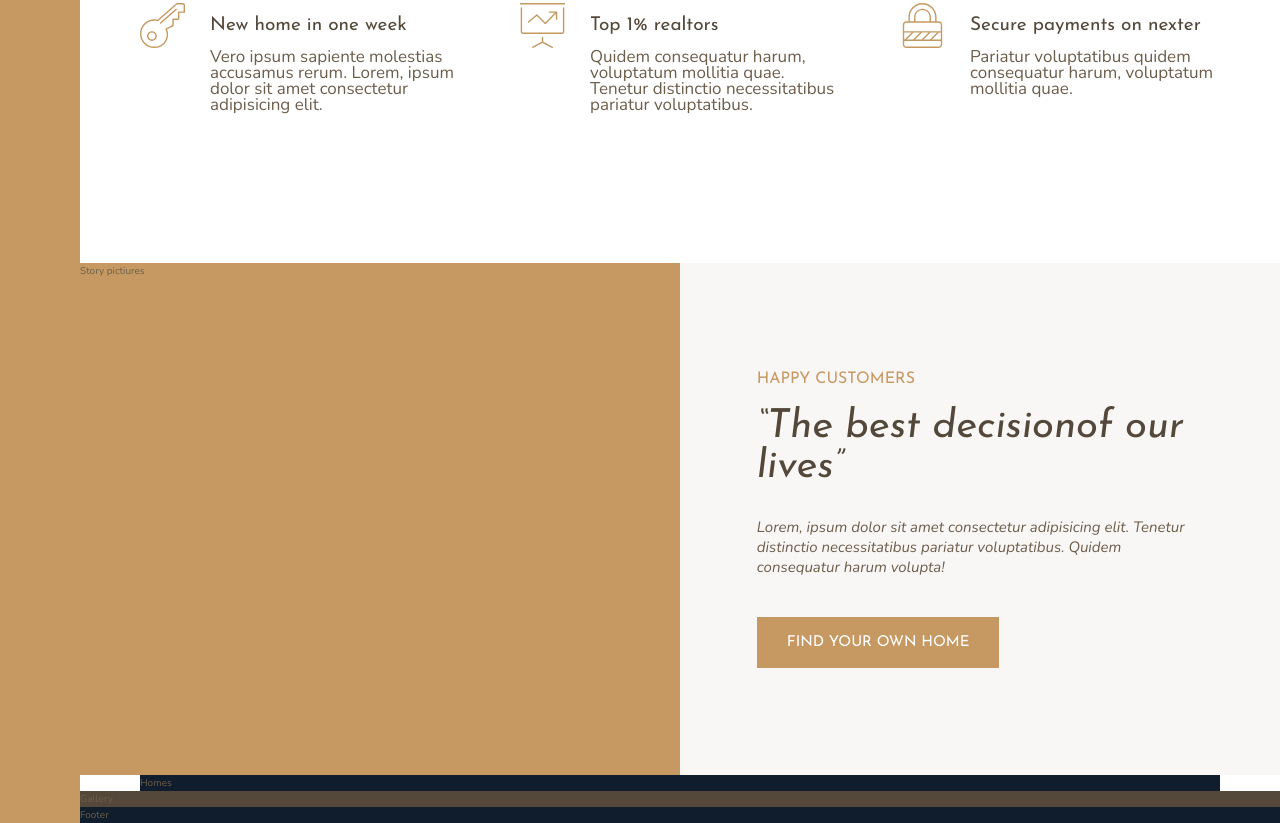
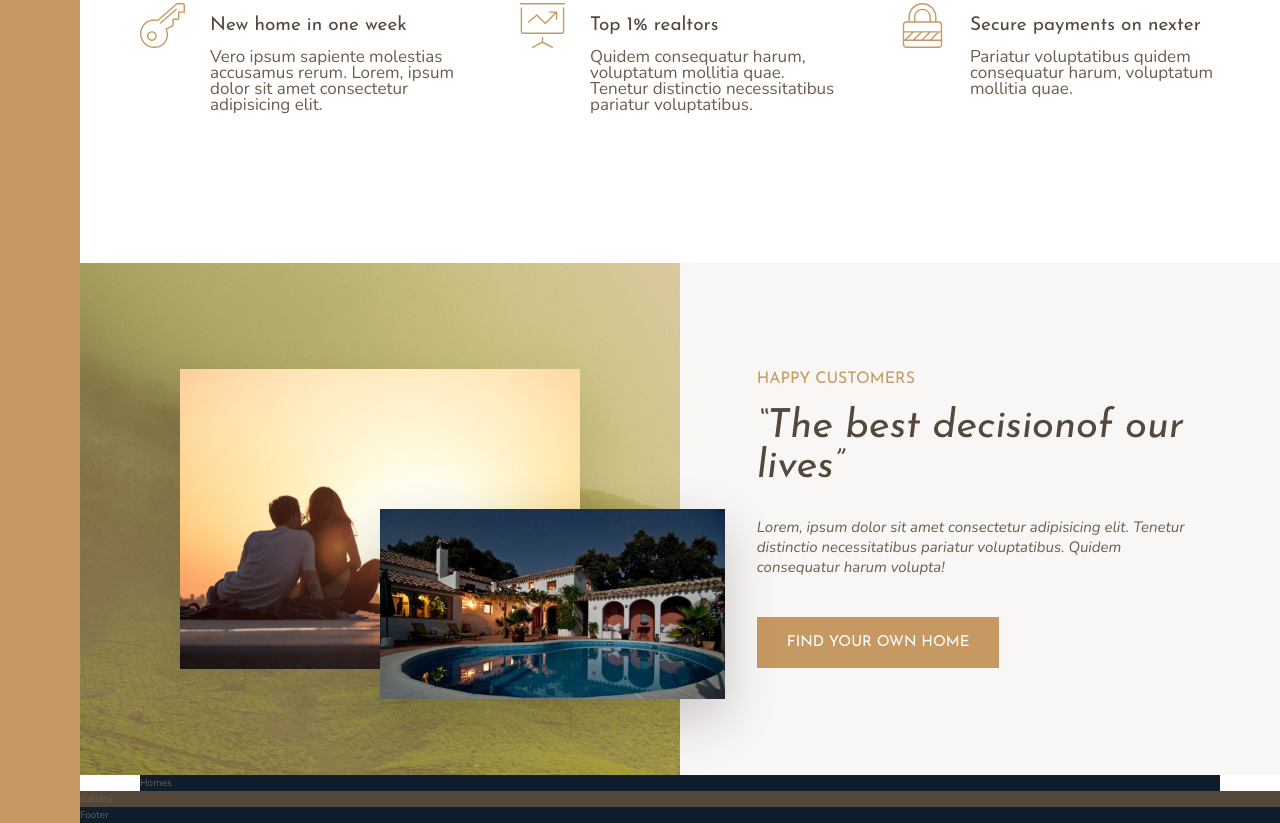
Before and after one commit to Canthar90/Nexter, a website: page index.html in a window 1280 px wide. Shown: the part 959-1782 px from the top of the page. Drawn offline with nearby package versions, Linux system fonts and the light colour scheme.

Commit message:
Added styling for pictiures in story section

```diff
--- a/index.html
+++ b/index.html
@@ -72,7 +72,8 @@
         </section>
 
         <div class="story__pictiures">
-            Story pictiures
+            <img src="img/story-1.jpeg" alt="Couple with new house" class="story__img--1">
+            <img src="img/story-2.jpeg" alt="New house" class="story__img--2">
         </div>
 
         <div class="story__content">
--- a/sass/_story.scss
+++ b/sass/_story.scss
@@ -2,6 +2,30 @@
     &__pictiures {
         background-color: $color-primary;
         grid-column: full-start / col-end 4;
+        background-image: linear-gradient(rgba($color-primary, .5), rgba($color-primary, .5)), url(../img/back.jpg);
+
+
+        display: grid;
+        grid-template-rows: repeat(6, 1fr);
+        grid-template-columns: repeat(6, 1fr);
+
+        align-items: center;
+    }
+
+    &__img--1 {
+        width: 100%;
+        grid-row: 2 / 6;
+        grid-column: 2 / 6;
+        box-shadow: 0 2rem 5rem rgba(#000, .1);
+
+    }
+
+    &__img--2 {
+        width: 115%;
+        grid-row: 4 / 6;
+        grid-column: 4 / 7;
+        z-index: 20;
+        box-shadow: 0 2rem 5rem rgba(#000, .2);
     }
 
     &__content{
```
Also changed, not shown: css/style.css.
